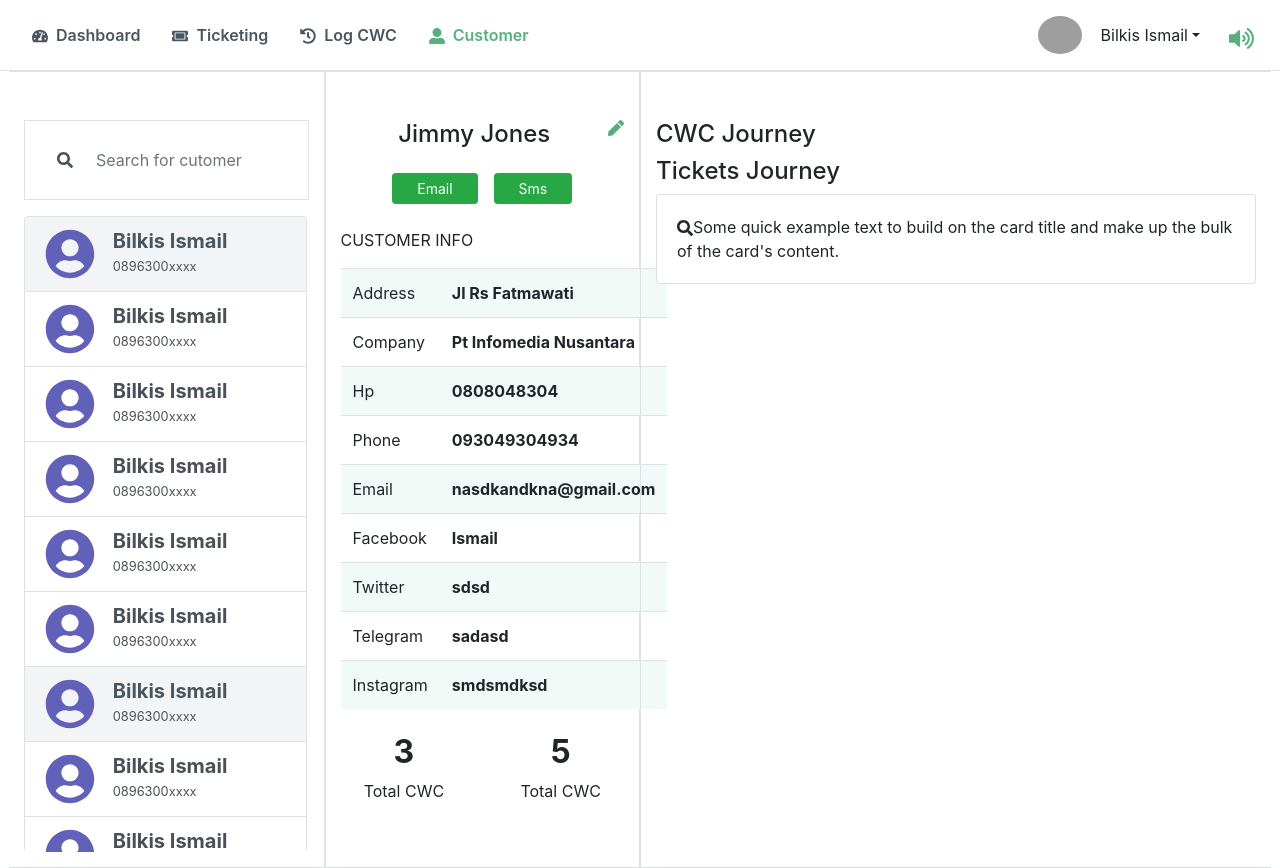
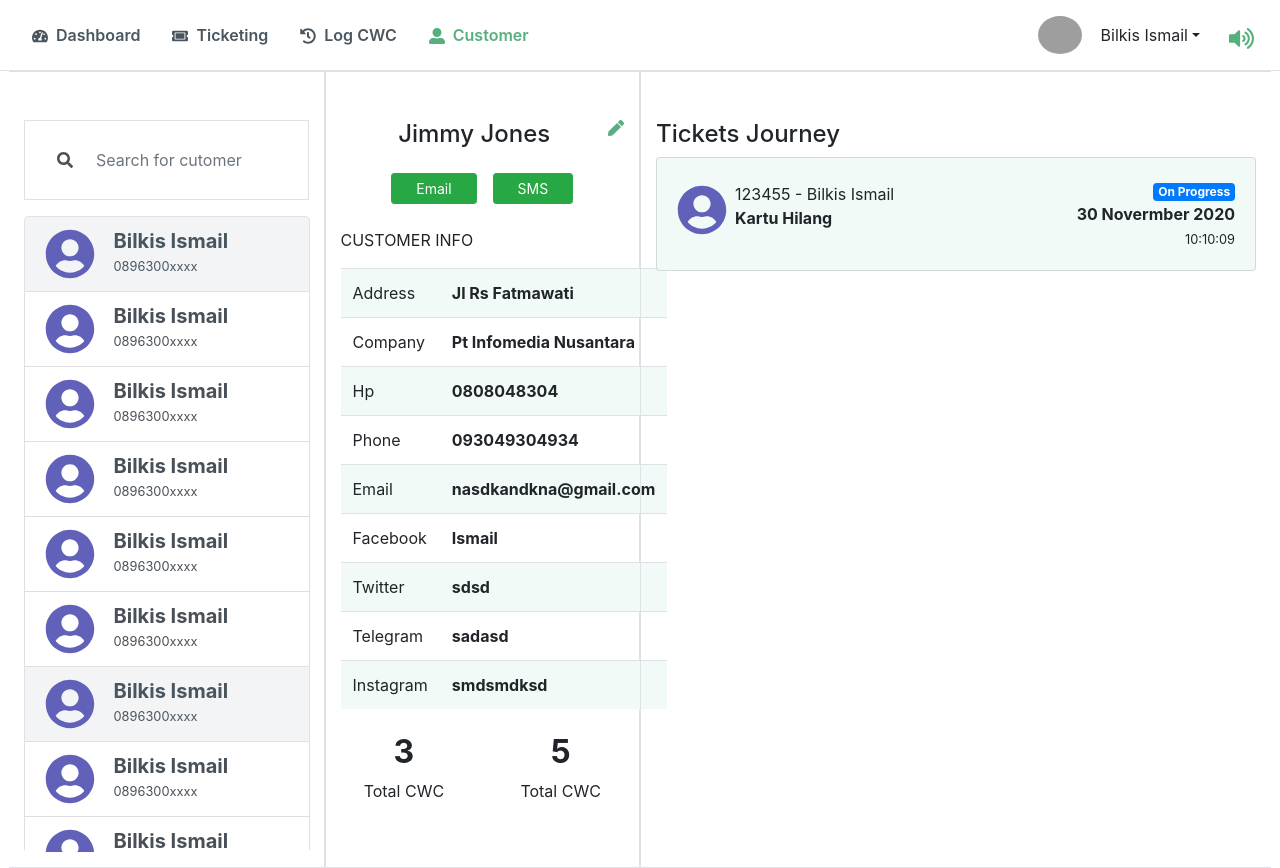
Before and after one commit to kubil-ismail/kubi-dashboard, a React (Create React App) app: page / in a window 1280 px wide. Built offline with nearby package versions, Linux system fonts and the light colour scheme; grey boxes are pictures that could not be loaded.

Commit message:
Journey Card

```diff
--- a/src/assets/scss/component/contact.scss
+++ b/src/assets/scss/component/contact.scss
@@ -1,10 +1,16 @@
 .contact-list {
   position: absolute;
   height: 80%;
-  width: 90%;
+  width: 91%;
   overflow-y: scroll;
   margin: 0px !important;
   margin-top: -2% !important;
+  -ms-overflow-style: none;  /* IE and Edge */
+  scrollbar-width: none;  /* Firefox */
+}
+
+.contact-list::-webkit-scrollbar {
+  display: none;
 }
 
 .search {
--- a/src/assets/scss/component/index.scss
+++ b/src/assets/scss/component/index.scss
@@ -1,2 +1,3 @@
 @import './navbar.scss';
 @import './contact.scss';
+@import './statistic.scss';
--- /dev/null
+++ b/src/assets/scss/component/statistic.scss
@@ -0,0 +1,3 @@
+.card-statistic {
+  background-color: $success-2 !important;
+}
--- a/src/component/DetailApp.js
+++ b/src/component/DetailApp.js
@@ -40,7 +40,7 @@ export default function DetailApp() {
             size="sm"
             className="px-4"
           >
-            Sms
+            SMS
           </Button>
         </center>
         <p className="mt-4">CUSTOMER INFO</p>
--- a/src/component/detail/Customer.js
+++ b/src/component/detail/Customer.js
@@ -7,7 +7,7 @@ export default function Customer(props) {
     keys.push(key);
   }
   return (
-    <Table striped hover className="w-100">
+    <Table striped hover>
       <tbody>
         {keys.map((val, key) => (
           <tr key={key.toString()}>
--- a/src/pages/Dashboard.js
+++ b/src/pages/Dashboard.js
@@ -1,12 +1,11 @@
 import React, { Component } from 'react';
-import { FaSearch, FaPen } from 'react-icons/fa';
+import { FaUserCircle } from 'react-icons/fa';
 import {
   Row,
   Col,
   Card,
   Tab,
-  Button,
-  Table
+  Badge
 } from 'react-bootstrap';
 
 // Component
@@ -34,14 +33,28 @@ export default class Dashboard extends Component {
               <Col sm={6} className="border border-right-0 py-5">
                 <Tab.Content>
                   <Tab.Pane eventKey="#link1">
-                    <h4>CWC Journey</h4>
                     <h4>Tickets Journey</h4>
-                    <Card>
+                    <Card className="pb-0 card-statistic">
                       <Card.Body>
                         <Card.Text>
-                          <FaSearch />
-                          Some quick example text to build on the card title and make up the bulk
-                          of the card's content.
+                          <Row>
+                            <Col lg={1} className="d-flex align-items-center">
+                              <div>
+                                <FaUserCircle className="user-circle mb-2" />
+                              </div>
+                            </Col>
+                            <Col lg={7} className="pl-4 d-flex align-items-center">
+                              <div>
+                                <p className="m-0">123455 - Bilkis Ismail</p>
+                                <p className="font-weight-bold">Kartu Hilang</p>
+                              </div>
+                            </Col>
+                            <Col lg={4} className="text-right">
+                              <Badge variant="primary">On Progress</Badge>
+                              <p className="font-weight-bold m-0">30 Novermber 2020</p>
+                              <small>10:10:09</small>
+                            </Col>
+                          </Row>
                         </Card.Text>
                       </Card.Body>
                     </Card>
```
Also changed, not shown: src/component/StatisticApp.js (added, +9 -0 lines).
